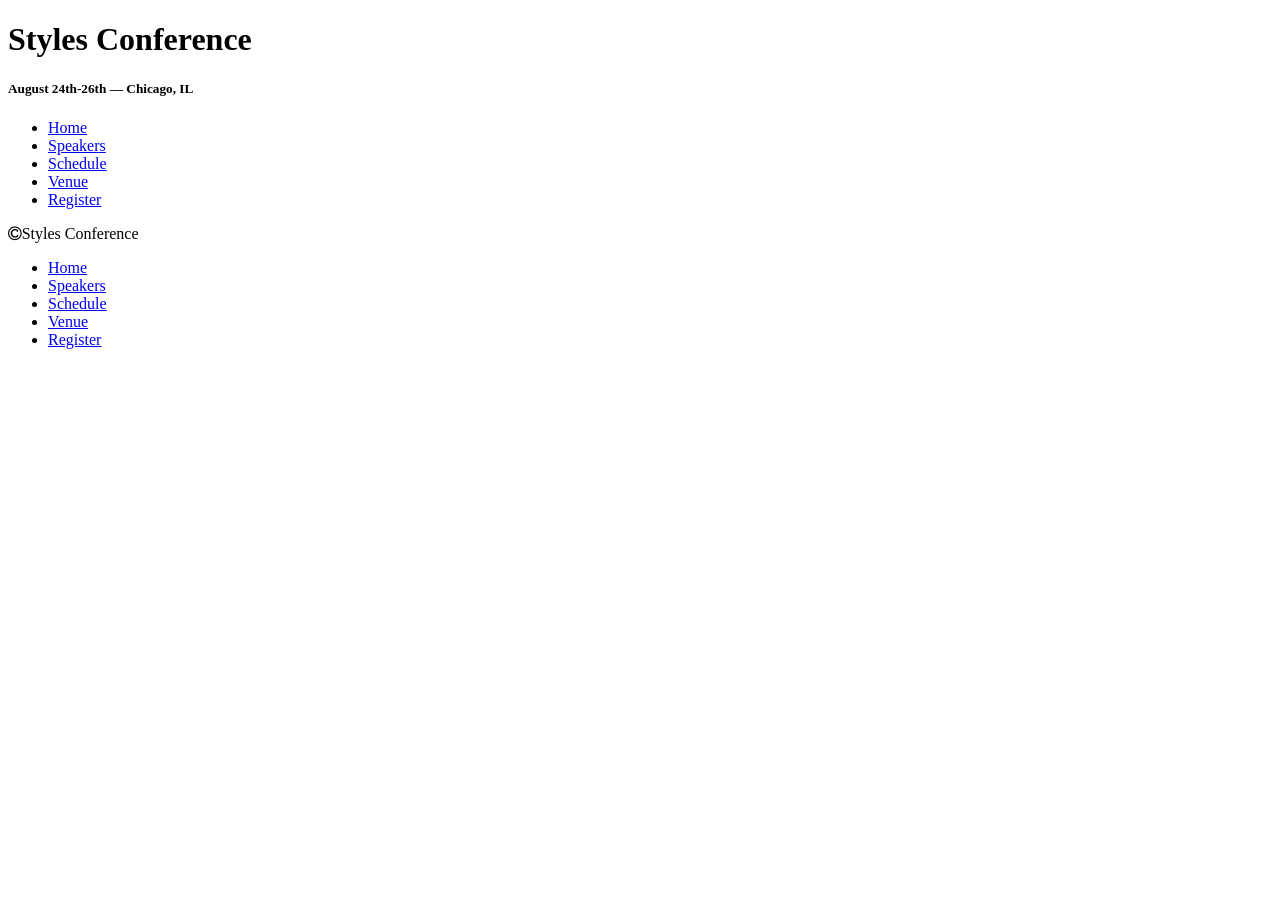
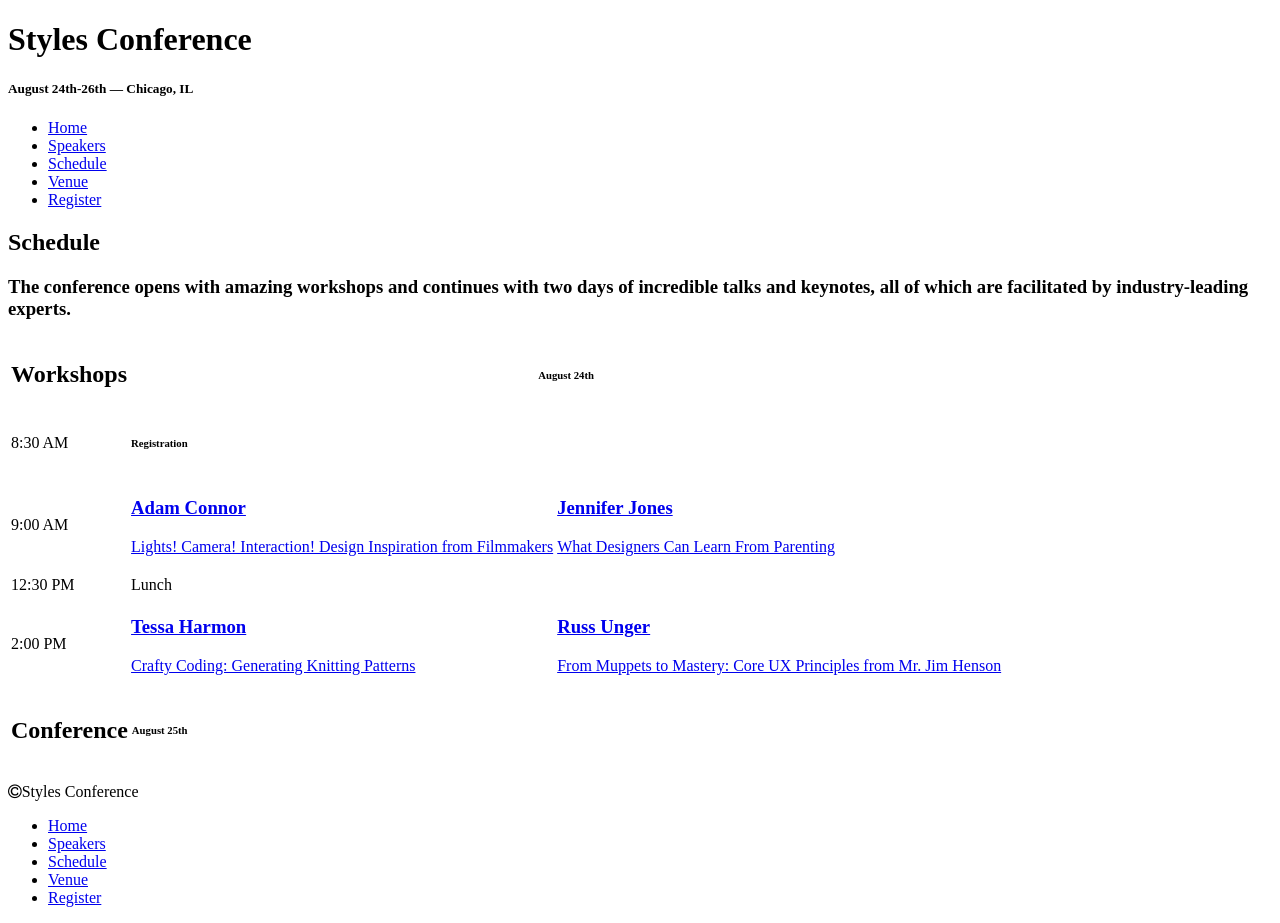
Before and after one commit to cucumbre0n/styles-conferences, a plain HTML site: page schedule.html in a window 1280 px wide. Before the commit the page ends 800 px from the top, so only its background shows below. Drawn offline with Linux system fonts and the light colour scheme.

Commit message:
Update speakers.html

```diff
--- a/schedule.html
+++ b/schedule.html
@@ -29,7 +29,63 @@
       </div>
   </header>
   <main>
-
+    <div class="schedule-intro">
+      <h2>Schedule</h2>
+      <h3>The conference opens with amazing workshops and continues with
+      two days of incredible talks and keynotes, all of which are facilitated
+      by industry-leading experts.</h3>
+    </div>
+    <div class="tables"><!-- All table body items are links, will need
+    LOTS of CSS formatting -->
+      <div class="workshops">
+        <table>
+          <thead>
+            <th><h2>Workshops</h2></th>
+            <th colspan="2"><h6>August 24th</h6></th>
+          </thead>
+          <tbody>
+            <tr>
+              <td>8:30 AM</td>
+              <td colspan="2"><h6>Registration</h6></td>
+            </tr>
+            <tr>
+              <td>9:00 AM</td>
+              <td><a href="./speakers.html/#adam"><h3>Adam Connor</h3>
+              <p>Lights! Camera! Interaction! Design Inspiration from
+              Filmmakers</p></a></td>
+              <td><a href="./speakers.html"><h3>Jennifer Jones</h3>
+              <p>What Designers Can Learn From Parenting</p></a></td>
+            </tr>
+            <tr>
+              <td>12:30 PM</td>
+              <td colspan="2">Lunch</td>
+            </tr>
+            <tr>
+              <td>2:00 PM</td>
+              <td><a href="./speakers.html"><h3>Tessa Harmon</h3>
+              <p>Crafty Coding: Generating Knitting Patterns</p></a></td>
+              <td><a href="./speakers.html"><h3>Russ Unger</h3>
+              <p>From Muppets to Mastery: Core UX Principles from Mr. Jim
+              Henson</p></a></td>
+            </tr>
+          </tbody>
+        </table>
+      </div>
+      <div class="conference-one">
+        <table>
+          <thead>
+            <th><h2>Conference</h2></th>
+            <th colspan="2"><h6>August 25th</h6></th>
+          </thead>
+          <tbody>
+          </tbody>
+        </table>
+      </div>
+      <div class="conference-two">
+      </div>
+      <div class="conference-three">
+      </div>
+    </div>
   </main>
   <footer>
     <div class="footer-content">
```
Also changed, not shown: speakers.html (+6 -6 lines).
